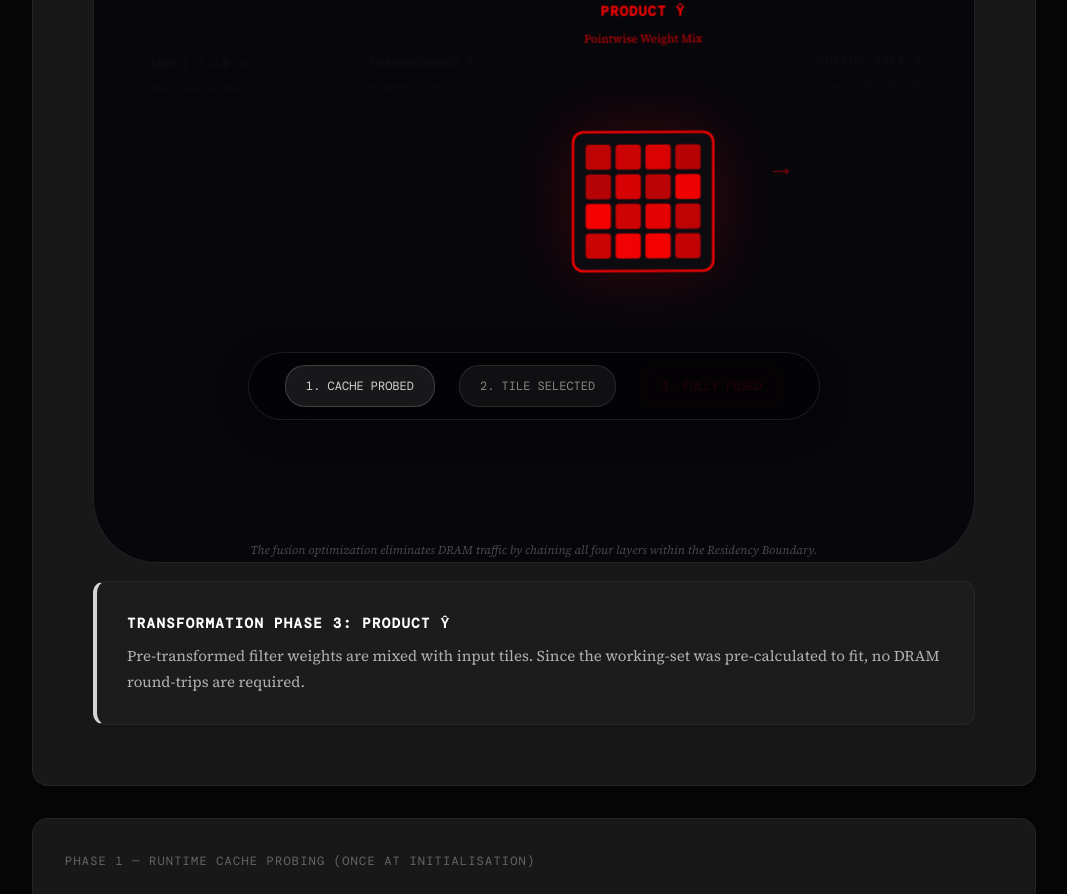
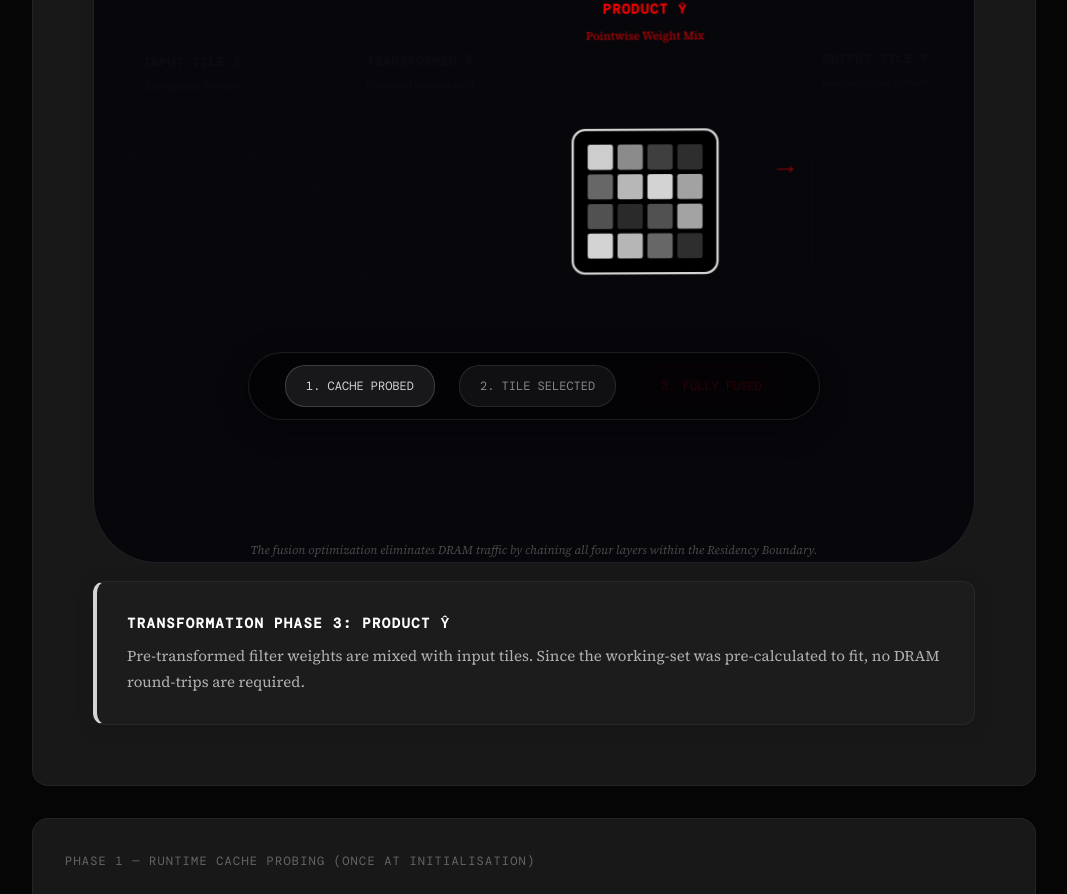
Before and after one commit to MRvandals4vage/CacheWinoVisualization, a React (Vite) app: page / in a window 1280 px wide. Shown: the part 5119-6013 px from the top of the page, without its empty margins (156-1223 px from the left). Built offline with nearby package versions, Linux system fonts and the light colour scheme; a web font is replaced by a local one.

Commit message:
final changes made

```diff
--- a/index.html
+++ b/index.html
@@ -1,13 +1,16 @@
 <!doctype html>
 <html lang="en">
+
 <head>
   <meta charset="UTF-8" />
   <link rel="icon" type="image/svg+xml" href="/favicon.svg" />
   <meta name="viewport" content="width=device-width, initial-scale=1.0" />
-    <title>my-app</title>
+  <title>CacheWino</title>
 </head>
+
 <body>
   <div id="root"></div>
   <script type="module" src="/src/main.tsx"></script>
 </body>
+
 </html>
--- a/src/components/SolutionSection/UnifiedMatrixFlow.tsx
+++ b/src/components/SolutionSection/UnifiedMatrixFlow.tsx
@@ -85,25 +85,28 @@ const UnifiedMatrixFlow: React.FC = () => {
                   <div style={{ fontSize: '10px', opacity: 0.8, marginTop: '5px' }}>{p.subtitle}</div>
                 </div>
 
-                {/* THE MATRIX - Optimized size with vibrant red active state */}
+                {/* THE MATRIX - Multi-color and Patterned for Clarity */}
                 <div style={{
                   display: 'grid',
                   gridTemplateColumns: `repeat(${size}, 22px)`,
                   gap: '4px',
-                  background: 'rgba(255, 255, 255, 0.02)',
-                  padding: '10px',
-                  borderRadius: '10px',
-                  border: `2px solid ${isActive ? 'var(--accent)' : 'rgba(255,255,255,0.05)'}`,
-                  boxShadow: isActive ? `0 0 60px rgba(255, 0, 0, 0.2)` : 'none',
-                  position: 'relative'
+                  background: '#000',
+                  padding: '12px',
+                  borderRadius: '12px',
+                  border: `2px solid ${isActive ? p.color : 'rgba(255,255,255,0.05)'}`,
+                  boxShadow: isActive ? `0 0 60px ${p.color}33` : 'none',
+                  position: 'relative',
+                  transition: 'all 0.4s'
                 }}>
                   {Array.from({ length: size * size }).map((_, j) => (
                     <div key={j} style={{
                       width: '22px',
                       height: '22px',
-                      background: isActive ? 'var(--accent)' : 'var(--bg3)',
-                      opacity: isActive ? (0.7 + Math.random() * 0.3) : 0.03,
-                      borderRadius: '3px'
+                      // Use phase-specific color with randomized "data" intensity
+                      background: isActive ? p.color : '#080808',
+                      opacity: isActive ? (0.6 + (Math.sin(j + step) * 0.4)) : 0.05,
+                      borderRadius: '2px',
+                      transition: 'all 0.5s cubic-bezier(0.4, 0, 0.2, 1)'
                     }}></div>
                   ))}
                 </div>
```
Lines whose indentation alone changed are shown as unchanged.
